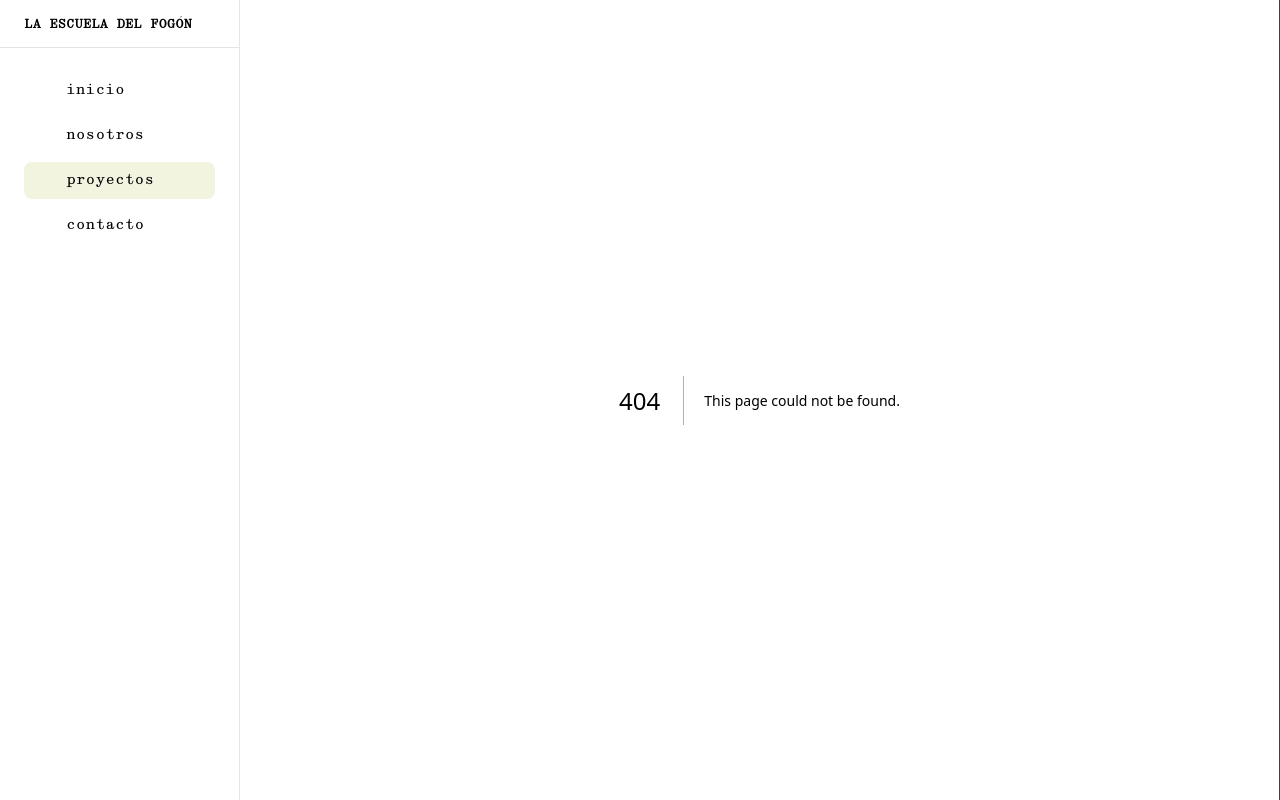
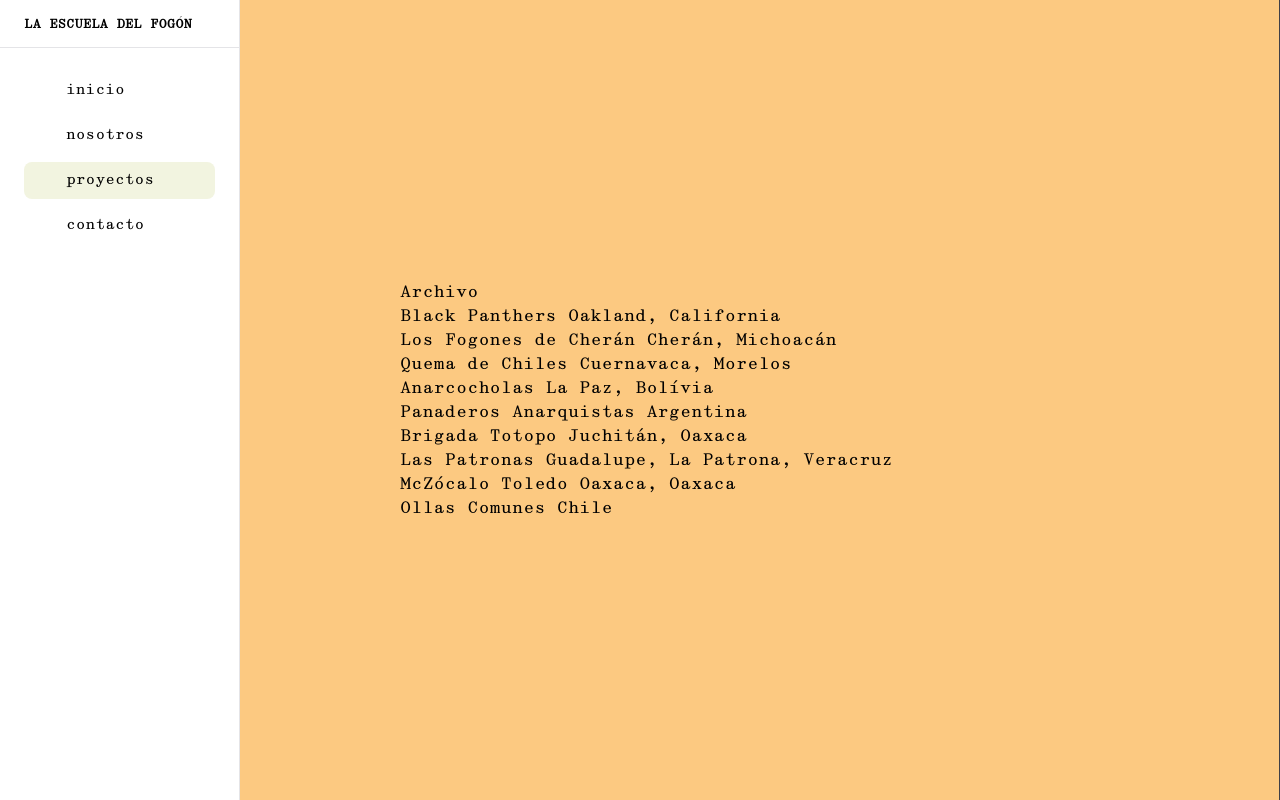
Before and after one commit to sbectorProd/la-escuela-del-fogon, a Next.js app: page /proyectos/cocinar-la-rev/archivo in a window 1280 px wide. Before the commit this address had no page. Built offline with nearby package versions, Linux system fonts and the light colour scheme; some icons are missing.

Commit message:
Pages for achivo and fogon

```diff
--- /dev/null
+++ b/app/_components/Button.tsx
@@ -0,0 +1,7 @@
+export default function Button( {children, onClick}:{children:React.ReactNode, onClick?:any} ) {
+    return (
+        <button onClick={onClick} className="bg-black w-24 rounded-xl m-6">
+            {children}
+        </button>
+    )
+}
--- a/app/contacto/page.tsx
+++ b/app/contacto/page.tsx
@@ -1,5 +1,8 @@
 export default function Contacto() {
     return (
-        <>hola@laescueladelfogon.org</>
+        <section id="about" className="bg-[#797F65] w-full py-14 px-8 lg:px-40 min-h-screen flex flex-col place-content-center overflow-hidden">
+            hola@laescueladelfogon.org
+        </section>
+
     )
 }
--- /dev/null
+++ b/app/proyectos/cocinar-la-rev/archivo/page.tsx
@@ -0,0 +1,42 @@
+export default function ArchivoPage() {
+    return (
+        <section id="about" className="bg-[#FCC981] w-full py-14 px-8 lg:px-40 min-h-screen flex flex-col place-content-center overflow-hidden">
+
+            <>
+                <h1>Archivo</h1>
+                <p>
+                    Black Panthers
+                    Oakland, California
+                    <br />
+                    Los Fogones
+                    de Cherán
+                    Cherán, Michoacán
+                    <br />
+                    Quema de Chiles
+                    Cuernavaca, Morelos
+                    <br />
+                    Anarcocholas
+                    La Paz, Bolívia
+                    <br />
+                    Panaderos
+                    Anarquistas
+                    Argentina
+                    <br />
+                    Brigada Totopo
+                    Juchitán, Oaxaca
+                    <br />
+                    Las Patronas
+                    Guadalupe, La Patrona,
+                    Veracruz
+                    <br />
+                    McZócalo
+                    Toledo
+                    Oaxaca, Oaxaca
+                    <br />
+                    Ollas Comunes
+                    Chile
+                </p>
+            </>
+        </section>
+    )
+}
--- /dev/null
+++ b/app/proyectos/cocinar-la-rev/fogon/page.tsx
@@ -0,0 +1,18 @@
+export default function FogonPage() {
+    return (
+        <section id="about" className="bg-[#FCC981] w-full py-14 px-8 lg:px-40 min-h-screen flex flex-col place-content-center overflow-hidden">
+
+            <>
+                <h1>FOGÓN</h1>
+                <p>
+                    A la par del archivo, se construyó una estufa lorena o estufa patsari que se presentaba como una invitación abierta para cocinar en el museo.
+                    <br />
+                    <br />
+                    <br />
+                    El taller
+                    Al finalizar las actividades en el MAZ, esta estufa fue donada a una de las colmenas en Zapopan, espacios colectivos de vinculación comunitaria.
+                </p>
+            </>
+        </section>
+    )
+}
--- a/app/proyectos/cocinar-la-rev/page.tsx
+++ b/app/proyectos/cocinar-la-rev/page.tsx
@@ -1,3 +1,6 @@
+import Button from "@/app/_components/Button";
+import Link from "next/link";
+
 export default function CocinandoPage() {
     return (
         <section id="about" className="bg-[#BC6E33] text-white w-full py-14 px-8 lg:py-32 lg:px-40 min-h-screen flex flex-col place-content-center overflow-hidden">
@@ -30,6 +33,18 @@
                 <br />
                 Ante el despojo y la violencia, hay quienes cocinan para compartir, pertenecer y resistir.
             </p>
+            <div className="p-10 m-auto">
+                <Link href={'/proyectos/cocinar-la-rev/archivo'}>
+                    <Button>
+                        Archivo
+                    </Button>
+                </Link>
+                <Link href={'/proyectos/cocinar-la-rev/fogon'}>
+                    <Button>
+                        Fogón
+                    </Button>
+                </Link>
+            </div>
         </section>
     )
 }
```
